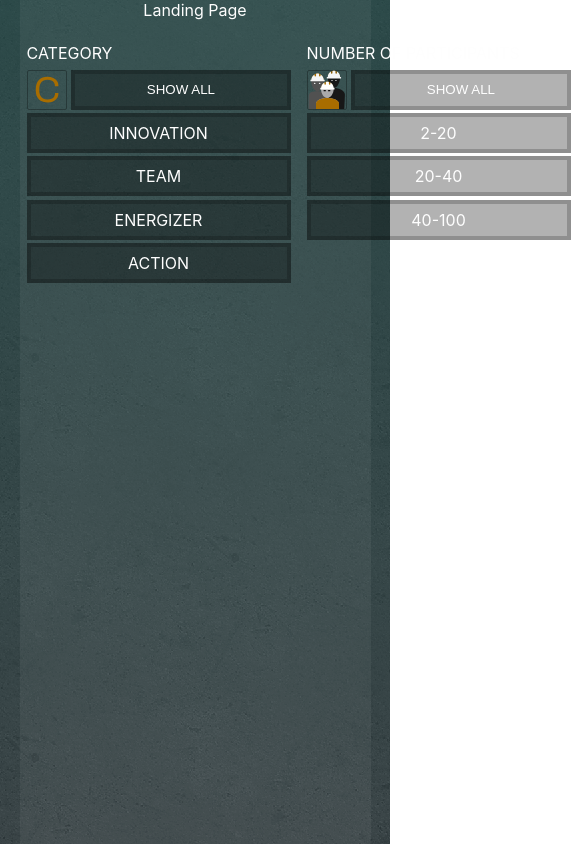
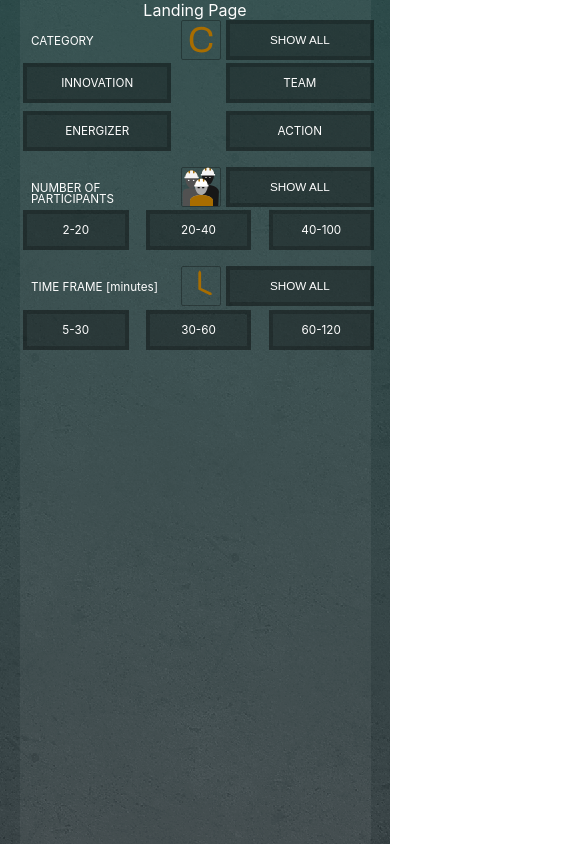
Before and after one commit to HackYourFuture-CPH/kp-toolbox-fp-class21, a React (Create React App) app in the folder packages/client/: page / in a window 390 px wide. Shown: the top 844 px of the page, 585 px wide, since content can reach past the window. Built offline with nearby package versions, Linux system fonts and the light colour scheme.

Commit message:
added styling and make filtering responsive

```diff
--- a/packages/client/src/components/FilteringArea/FilterByCategory.js
+++ b/packages/client/src/components/FilteringArea/FilterByCategory.js
@@ -10,6 +10,7 @@ const categories = [
 export const FilterByCategory = () => {
   return (
     <div className="filtering-category">
+      <div className="filtering-category-mobile-view">
         <h4 className="filtering-category-title">Category</h4>
         <div className="filtering-horizontal-flex">
           <img src="/assets/vectors/vector-categories.svg" alt="category" />
@@ -17,6 +18,8 @@ export const FilterByCategory = () => {
             Show all
           </button>
         </div>
+      </div>
+      <div className="filtering-checkbox-mobile-view-for-category">
         {categories.map((category) => {
           return (
             <div>
@@ -33,5 +36,6 @@ export const FilterByCategory = () => {
           );
         })}
       </div>
+    </div>
   );
 };
--- a/packages/client/src/components/FilteringArea/FilterByNumParticipants.js
+++ b/packages/client/src/components/FilteringArea/FilterByNumParticipants.js
@@ -9,6 +9,7 @@ const numberOfParticipants = [
 export const FilterByNumParticipants = () => {
   return (
     <div className="filtering-category">
+      <div className="filtering-category-mobile-view">
         <h4 className="filtering-category-title">Number of participants</h4>
         <div className="filtering-horizontal-flex">
           <img
@@ -19,6 +20,8 @@ export const FilterByNumParticipants = () => {
             Show all
           </button>
         </div>
+      </div>
+      <div className="filtering-checkbox-mobile-view">
         {numberOfParticipants.map((record) => {
           return (
             <div>
@@ -35,5 +38,6 @@ export const FilterByNumParticipants = () => {
           );
         })}
       </div>
+    </div>
   );
 };
--- a/packages/client/src/components/FilteringArea/FilterByTimeframe.js
+++ b/packages/client/src/components/FilteringArea/FilterByTimeframe.js
@@ -9,6 +9,7 @@ const timeframes = [
 export const FilterByTimeframe = () => {
   return (
     <div className="filtering-category">
+      <div className="filtering-category-mobile-view">
         <h4 className="filtering-category-title">
           Time frame <span className="lower-case">[minutes]</span>
         </h4>
@@ -21,6 +22,8 @@ export const FilterByTimeframe = () => {
             Show all
           </button>
         </div>
+      </div>
+      <div className="filtering-checkbox-mobile-view">
         {timeframes.map((record) => {
           return (
             <div>
@@ -37,5 +40,6 @@ export const FilterByTimeframe = () => {
           );
         })}
       </div>
+    </div>
   );
 };
--- a/packages/client/src/components/FilteringArea/FilteringArea.css
+++ b/packages/client/src/components/FilteringArea/FilteringArea.css
@@ -37,7 +37,7 @@
 
 .filtering-horizontal-flex {
   width: 100%;
-  justify-content: space-between;
+  justify-content: center;
   gap: 0 0.3rem;
 }
 
@@ -70,3 +70,95 @@
 .filtering-checkbox:checked + .filtering-option {
   border-color: #8c5c02;
 }
+
+@media screen and (max-width: 950px) {
+  .filtering-area {
+    width: 90vw;
+  }
+  .filtering-category {
+    margin: 0% 1% 0% 1%;
+  }
+}
+@media screen and (min-width: 610px) and (max-width: 770px) {
+  .filtering-category-title {
+    font-size: 2vw;
+  }
+}
+@media screen and (min-width: 500px) and (max-width: 609px) {
+  .filtering-category-title {
+    font-size: 2vw;
+  }
+  .filtering-category {
+    margin: 0% 0.2% 0% 0.2%;
+  }
+}
+@media screen and (min-width: 1px) and (max-width: 499px) {
+  .filtering-area {
+    flex-direction: column;
+    gap: 1rem;
+  }
+  .filtering-horizontal-flex {
+    justify-content: space-around;
+  }
+  .filtering-category-mobile-view {
+    display: flex;
+  }
+  .filtering-category-title {
+    font-size: 3vw;
+    line-height: 100%;
+    padding-left: 0.5rem;
+  }
+  .filtering-category {
+    width: 100%;
+  }
+  .filtering-option {
+    width: 25vw;
+    font-size: 3vw;
+  }
+
+  .show-all-button {
+    line-height: 24px;
+    font-size: 3vw;
+    width: 38vw;
+  }
+  .filtering-checkbox-mobile-view,
+  .filtering-checkbox-mobile-view-for-category {
+    display: flex;
+    justify-content: baseline;
+    flex-wrap: wrap;
+    gap: 0.5rem 1.5rem;
+  }
+  .filtering-checkbox-mobile-view-for-category {
+    gap: 0.5rem 2rem;
+  }
+
+  .filtering-checkbox-mobile-view-for-category .filtering-option {
+    width: 40vw;
+  }
+  .filtering-category-title {
+    width: 90%;
+  }
+}
+@media screen and (min-width: 1px) and (max-width: 450px) {
+  .filtering-checkbox-mobile-view-for-category,
+  .filtering-checkbox-mobile-view {
+    gap: 0.5rem;
+    justify-content: space-between;
+  }
+  .filtering-checkbox-mobile-view-for-category .filtering-option {
+    width: 36vw;
+  }
+  .filtering-category-title {
+    width: 100%;
+  }
+}
+@media screen and (min-width: 1px) and (max-width: 300px) {
+  .filtering-option,
+  .show-all-button {
+    width: 20vw;
+    font-size: 3.1vw;
+  }
+  .filtering-checkbox-mobile-view-for-category .filtering-option {
+    width: 35vw;
+  }
+}
```
Lines whose indentation alone changed are shown as unchanged.
